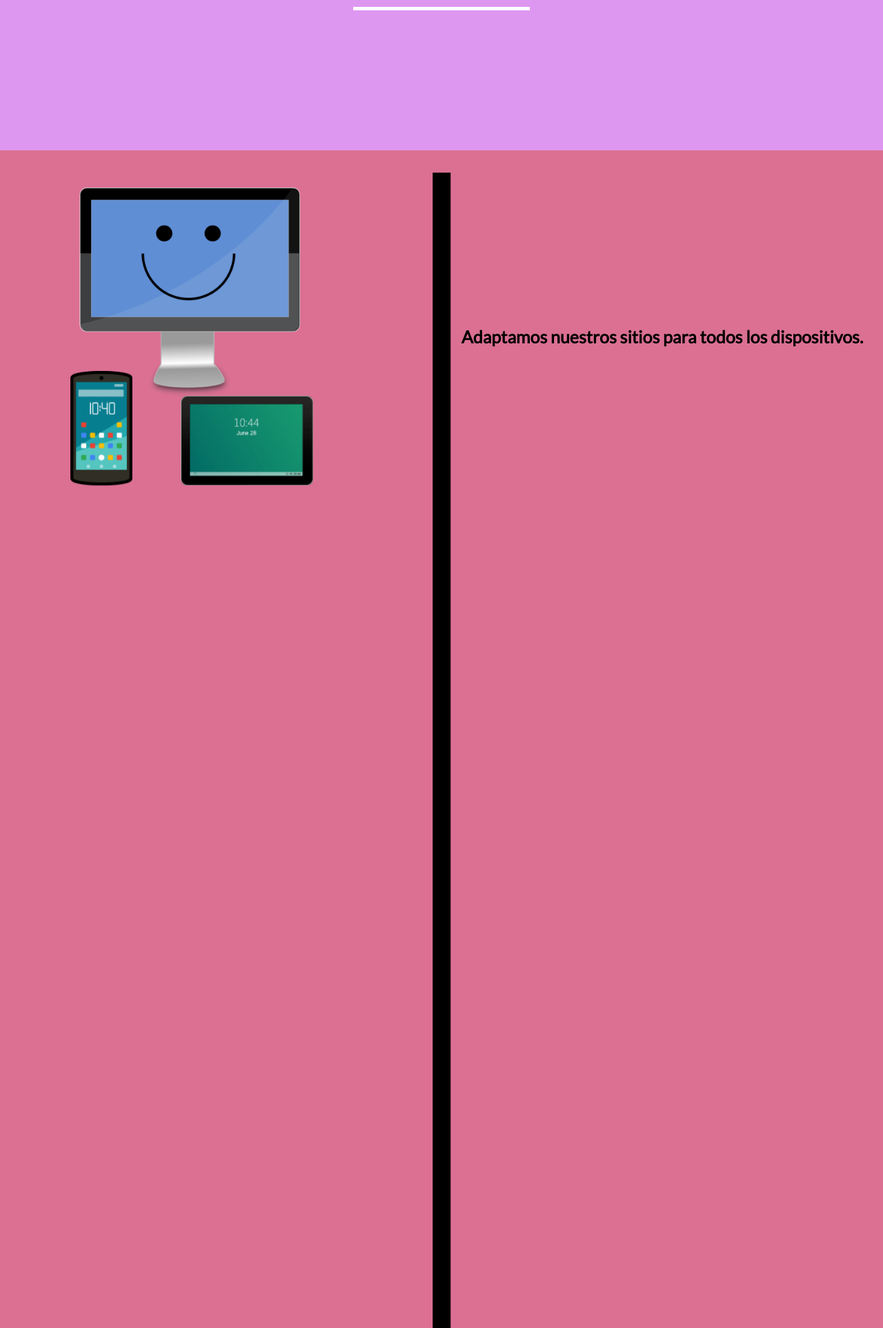
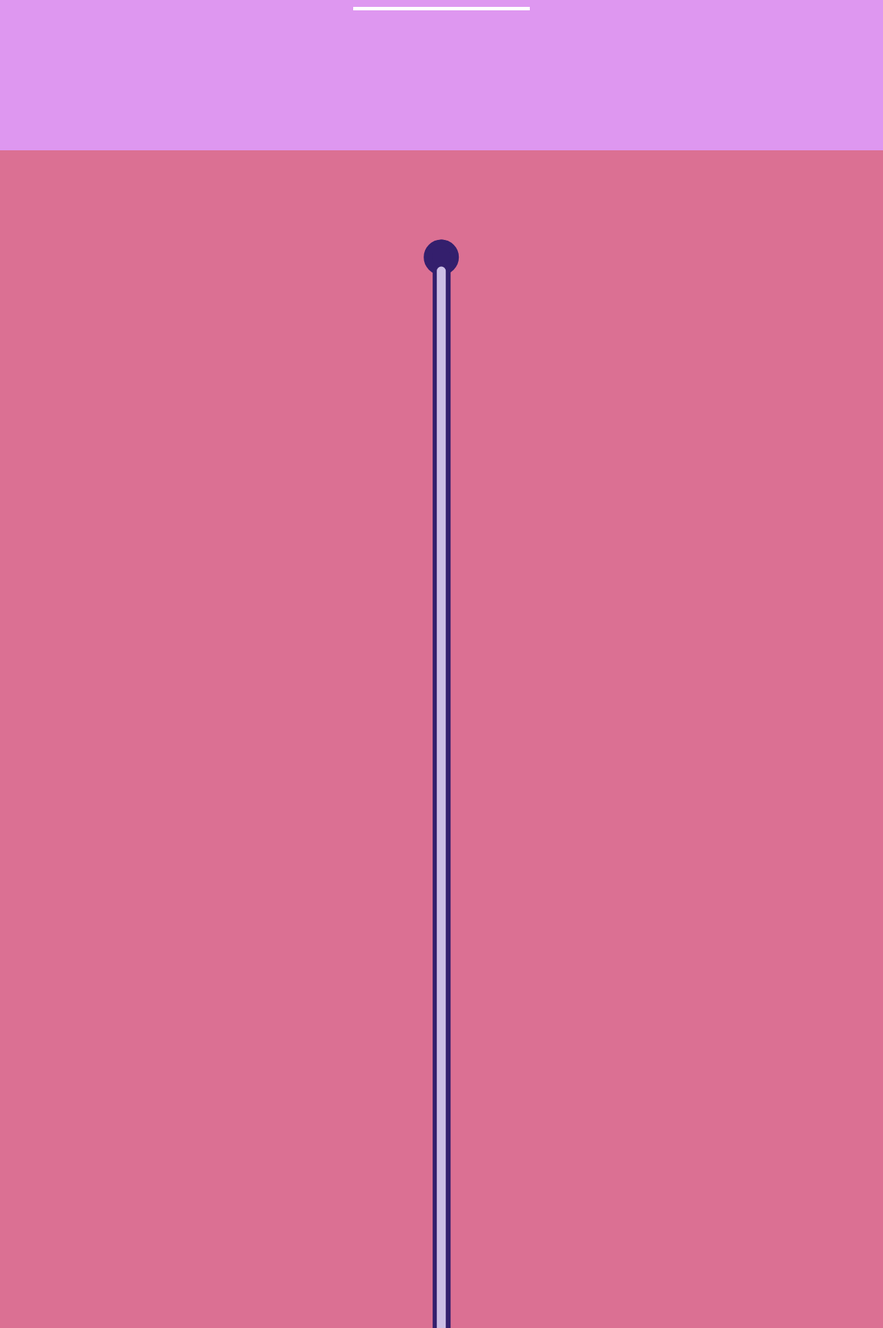
Before and after one commit to SergioPosse/privatePractice, a PHP site: page / in a window 1280 px wide. Shown: the part 4574-6500 px from the top of the page at 69% size. Run offline with PHP 8.4, Linux system fonts and the light colour scheme.

Commit message:
vertical-bar styling animation

```diff
--- a/animations.css
+++ b/animations.css
@@ -53,5 +53,9 @@
 } */
 @keyframes slideDevices{
     0%{transform:scale(0);visibility: hidden;}
-    100%{transform:scale(1);}
+    100%{transform:scale(1);visibility: visible;}
 }
+/* @keyframes flip{
+    0%{}
+    100%{transform: rotateZ(360deg);}
+} */
--- a/index.html
+++ b/index.html
@@ -114,25 +114,36 @@
             <section id="benefits-content">
 
                 <div id="vertical-bar">
-                    <div id="check-respo"></div>
+                    <div id="vertical-bar-inside">
+
+                    </div>
+                    <div id="check-respo">
+                        <img class="size-helper" src="img/fff.jpg" width="50" height="50">
+                    </div>
                     <div id="check-money"></div>
                     <div id="check-emergency"></div>
                     <div id="check-wifi"></div>
                 </div>
-              <!--  -->
 
-                <div id="device-animation" class="benefits-items" scroll=no>
+
+                <div id="device-animation" class="benefits-items">
                     <div class="respo-container">
                         <img class="respo-animation des" src="" />
                         <img class="respo-animation mob" src="" />
                         <img class="respo-animation tab" src="" />
+                    </div>
 
-                        <!-- <img class="respo-animation des mobile" src="img/desktop-small.png" />
-                        <img class="respo-animation mob mobile" src="img/mobile-small.png" />
-                        <img class="respo-animation tab mobile" src="img/tablet-small.png" /> -->
+                    <h2 id="h2-device-animation">Adaptamos nuestros sitios para todos los dispositivos.</h2>
+                </div>
+
+                <div id="emergency">
+                    <div id="emergency-img">
+                        <img id="emergency-img" src="img/unused/emergency-large.png" />
                     </div>
-                    <div class="h2-container">
-                        <h2 id="h2-device-animation">Adaptamos nuestros sitios para todos los dispositivos.</h2>
+                    <!-- <h2>Nos preocupa la salud del planeta tanto como la tuya.</h2> -->
+                    <div id="emergency-desc">
+                        <h2>Disponemos de un numero para consultas de emergencia las 24hs.</h2>
+                        <button><img style="margin-left:-20%;width:14%;object-fit: contain;" src="img/unused/whatsapp-circle.png">Whatsapp</button>
                     </div>
 
                 </div>
--- a/spa-sergioposse.js
+++ b/spa-sergioposse.js
@@ -173,7 +173,7 @@
             let limitTop = elemTrigger.getBoundingClientRect().top + window.scrollY; //less limit means that the add class happens more early cause the top limit is set to high
             let elementHeight = elemTrigger.getBoundingClientRect().height;
 
-            let coeficient = window.innerHeight*1;
+            let coeficient = window.innerHeight*0.6;
             let resow = window.innerWidth;
             let resoh = window.innerHeight;
 
@@ -199,6 +199,8 @@
                     removeMultiplesClases(claseString);
                 }else{
                     elemento.classList.remove(claseString);
+                    elemento.style.visibility="hidden";
+
                 }
             }
 
@@ -218,6 +220,10 @@
         //cargando animacion a muchos elementos de la misma clase
         let clases = document.getElementsByClassName('respo-animation');
         watchScroll(clases,'slideDevices',document.getElementById('device-animation'));
+
+        watchScroll(document.getElementById('emergency-img'),'slideDevices',document.getElementById('emergency'));
+        watchScroll(document.getElementById('emergency-desc'),'animation-fading',document.getElementById('emergency'));
+        watchScroll(document.getElementById('check-respo'),'checked',document.getElementById('device-animation'));
 
 
 
@@ -254,10 +260,17 @@
             if(wepa==400){
                 console.log("wepa");
                 console.log("progress: "+progress);
-                document.getElementById("vertical-bar").style.height= -12+progress+"%";
+                // document.getElementById("vertical-bar").style.height= -12+progress+"%";
             }else{
-                document.getElementById("vertical-bar").style.height = progress+"%";
+                // document.getElementById("vertical-bar").style.height = progress+"%";
             }
+            document.getElementById('vertical-bar-inside').style.height = progress+"%";
+
+            document.getElementById('vertical-bar-inside').style.display = "block";
+
+
+            // document.getElementById('vertical-bar').style.setProperty('border-radius','20%');
+
 
         }
 
--- a/style.css
+++ b/style.css
@@ -1,3 +1,6 @@
+:root {
+    --vheight: 0%;
+  }
     body{
         margin:0;
         background-color:rgb(102, 204, 89);
@@ -251,37 +254,108 @@
         display:flex;
         position: relative;
         width:calc(var(--vw,1vw)*100);
+        flex-direction: column;
         background-color: palevioletred;
     }
     #vertical-bar{
         position: absolute;
         left: 50%;                         /*  added  */
-        top: 10%;                          /*  added  */
+        top:15%;                         /*  added  */
         transform: translate(-50%,-10%);   /*  added  */
+        height:90%;
+        width:2%;
+        background-color: rgb(52, 31, 109);
+        display:flex;
+        border: 3% solid rgb(52, 31, 109);
+        border-radius:21px;
+        justify-content: center;
+        justify-items: center;
+    }
+    #vertical-bar-inside{
         height:0%;
-        width:2%;
-        background-color: black;
-        max-height: 85%;
-        display:inline-block;
+        width:50%;
+        background-color: rgb(204, 190, 229);
+        z-index:1000001;
+        max-height: 97%;
+        top:2%;
+        display:flex;
+        margin-left:auto;
+        margin-right:auto;
+        border: 0;
+        border-radius: 21px;
+        position:relative;
+        display:none
+    }
+    .size-helper {
+        display: block;
+        width: 100%;
+        height: auto;
+        visibility: hidden;
+   }
+    #check-respo{
+        background-color: rgb(52, 31, 109);
+        border-radius: 50%;
+        width:200%;
+        display:flex;
+        position: absolute;
+        z-index:1000000;
+        justify-self: center !important;
+        box-sizing: border-box;
+        -moz-box-sizing: border-box;
+        visibility: visible !important;
+        -webkit-box-sizing: border-box;
+        border: 1vw solid rgb(52, 31, 109);
+        background-color: rgb(52, 31, 109);
 
     }
-
-    /* #vertical-bar:after{
-        height:0%;
-        display:block;
-        margin:auto;
-        content:"";
-        width:60%;
-        background-color: white;
-        z-index: 199997;
-        animation: progress 1s linear infinite;
-        animation-play-state: paused;
-        animation-delay: calc(var(--scroll) * -100s);
-
-    } */
-    #check-respo{
+    .checked{
+        background-color: rgb(204, 190, 229) !important;
 
     }
+    #emergency{
+        display:flex;
+        flex-direction:row;
+        justify-content: space-evenly;
+
+    }
+    #emergency-img{
+        display:flex;
+        align-items:center;
+        justify-content: center;
+        width:30%;
+    }
+    #emergency-desc{
+        display:flex;
+        flex-direction:column;
+        width:30%;
+        align-items: center;
+        color:rgb(12, 1, 73);
+    }
+    #emergency button{
+        cursor:pointer;
+        opacity:0.8;
+        height:auto;
+        display:flex;
+        padding:10%;
+        width:50%;
+        align-items:center;
+        justify-content:center;
+        color:rgb(12, 1, 73);
+        border-radius:43px;
+        background-color:green;
+        border:2px solid rgb(0, 228, 68);
+
+    }
+    #emergency img{
+        width:50%;
+        object-fit: contain;
+        padding:5%;
+    }
+    #emergency h2{
+        width:30%;
+        padding:5%;
+    }
+
     #check-money{
 
     }
@@ -296,7 +370,7 @@
         display:flex;
         color:black;
         flex-direction: row;
-        align-items:center;
+        justify-content: space-between;
         font-size:calc(var(--vw,1vw)*1.3);
 
     }
@@ -305,29 +379,33 @@
         height:25%;
     }
     .respo-container{
-        width:50%;
+        width:30%;
         height:100%;
-        margin:0;
         position: relative;
         display:flex;
+        justify-content: center;
+        justify-items: center;
+        align-items:center;
+        align-content:center;
     }
     .respo-animation{
       flex-grow:1;
       position: absolute;
       transform:scale(0);
 
+
     }
     .des{/* pc */
         top:10%;
-        left:18%;
+        left:50%;
         width:50%;
         object-fit: contain;
         animation-delay:0ms !important;
 
     }
     .mob{/* celular */
-        left:16%;
-        bottom:10%;
+        left:90%;
+        top:35%;
         object-fit: contain;
         width:14%;
         z-index:999;
@@ -337,19 +415,17 @@
         animation-delay:700ms !important;
         left:41%;
         width:30%;
-        bottom:10%;
+        top:35%;
         object-fit: contain;
     }
     #h2-device-animation{
         animation-duration:3s !important;
-        visibility: hidden;    }
-    .h2-container{
-        display:flex;
-        width:50%;
-        height:100%;
-        justify-content: center;
-        align-items: center;
+        visibility: hidden;
+        width:30%;
+        padding:5%;
+        color:rgb(12, 1, 73);
     }
+
     #line-benefits{
         width:0%;
         background-color:white;
```
Also changed, not shown: style-mobile.css (+46 -2 lines), img/fff.jpg (added).
